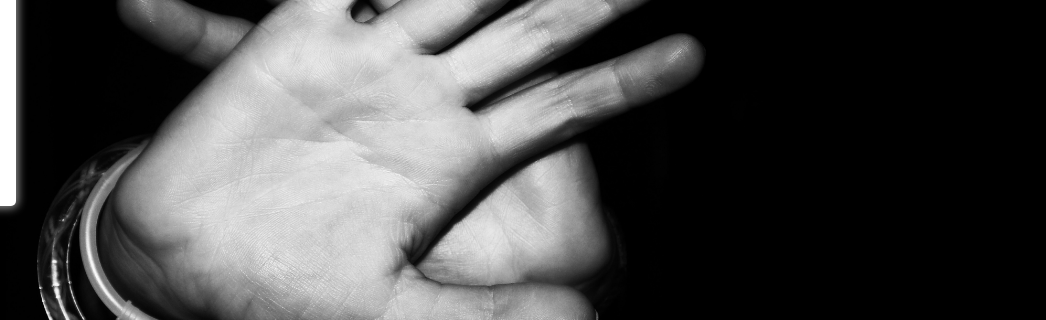
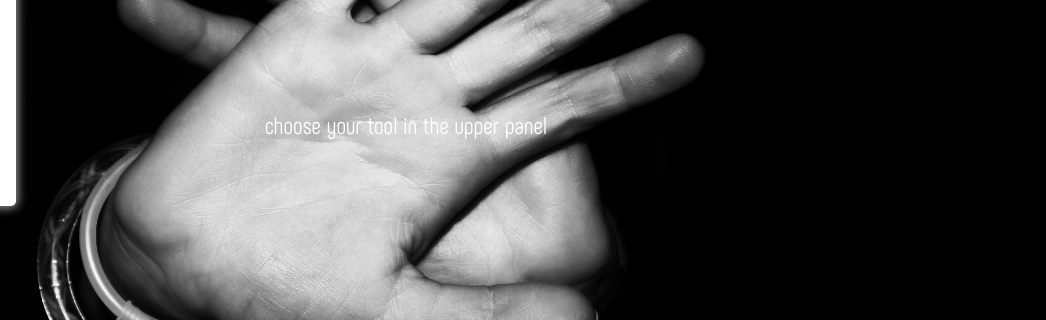
Before and after one commit to ka1130/impossible-generator, a plain HTML site: page index.html in a window 1280 px wide. Shown: the part 240-560 px from the top of the page, 234-1280 px from the left. Drawn offline with Linux system fonts and the light colour scheme.

Commit message:
Add tools info.

```diff
--- a/index.html
+++ b/index.html
@@ -85,6 +85,7 @@
                             <input type="file" id="uploadPhotoBtn" />
                         </label>
                     </form>
+                    <p class="tools-info">choose your tool in the upper panel</p>
                 </div>
             </div>
         </section>
--- a/sass/partials/_position-controls.scss
+++ b/sass/partials/_position-controls.scss
@@ -47,6 +47,16 @@
         right: 0;
         visibility: hidden;
     }
+    .tools-info {
+        color: #fff;
+        position: absolute;
+        top: 5%;
+        left: -25%;
+        right: 0;
+        font-size: 1.5rem;
+        text-align: center;
+        width: 150%;
+    }
 }
 
 .left-right {
```
Also changed, not shown: css/main.css.
